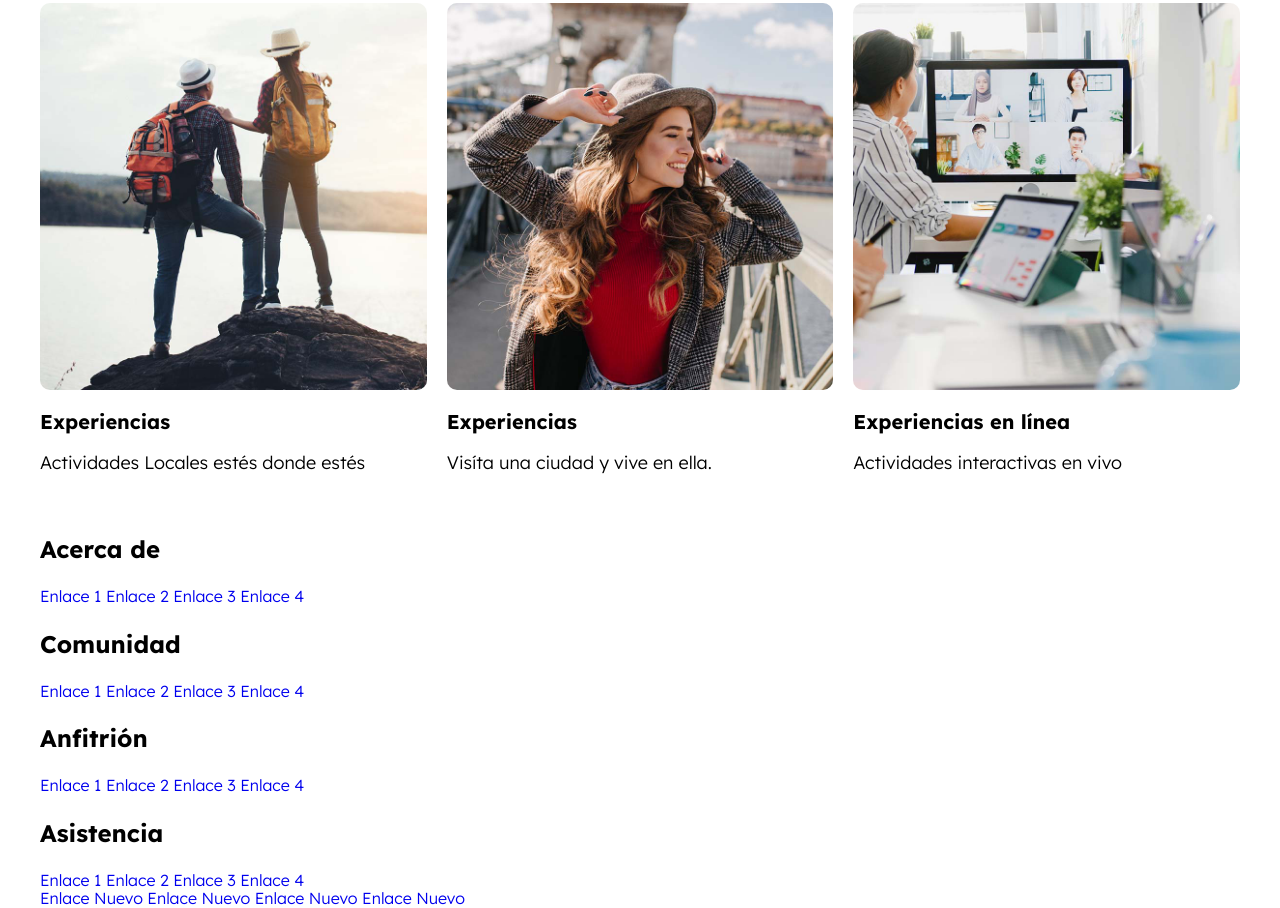
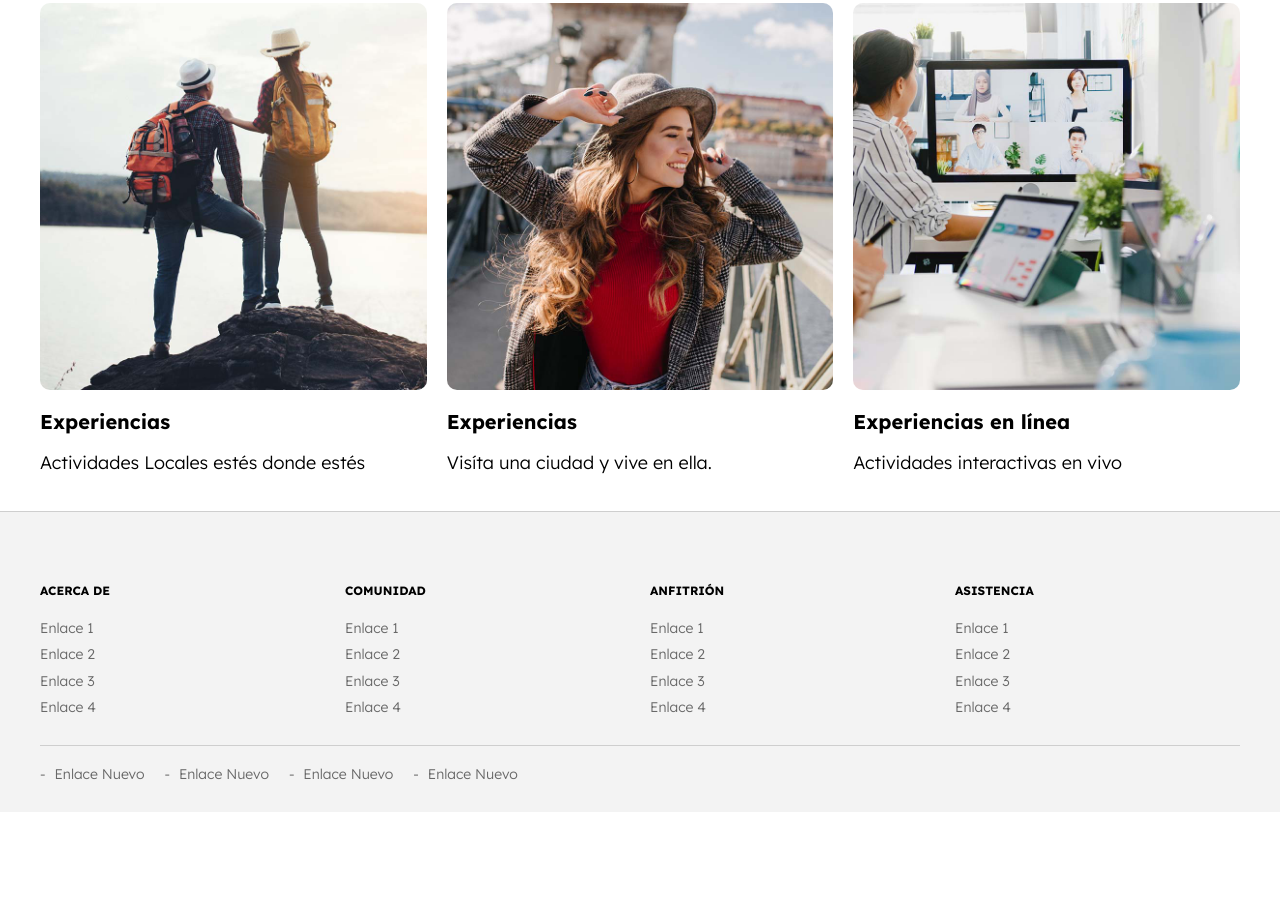
Before and after one commit to Naibaf93/Airbnb-home, a website: page index.html in a window 1280 px wide. Shown: the part 2302-3210 px from the top of the page. After the commit the page ends 3114 px from the top, so only its background shows below. Drawn offline with Linux system fonts and the light colour scheme.

Commit message:
css al footer

```diff
--- a/src/scss/app.scss
+++ b/src/scss/app.scss
@@ -1,3 +1,4 @@
 @use 'base';
 @use 'header';
 @use 'contenido';
+@use 'footer';
--- /dev/null
+++ b/src/scss/footer/_footer.scss
@@ -0,0 +1,52 @@
+@use '../base/variables' as v;
+@use '../base/mixins' as m;
+
+.footer {
+    background-color: lighten(v.$grisClaro, 7%);
+    border-top: 1px solid lighten(v.$gris, 40%);
+    padding-top: 5rem;
+    &__grid {
+        @include m.tablet {
+            @include m.grid(2, 2rem);
+        }
+
+        @include m.desktop {
+            @include m.grid(4, 2rem);
+        }
+    }
+
+    &__heading {
+        text-transform: uppercase;
+        font-size: 1.2rem;
+    }
+
+    &__enlace {
+        display: block;
+        color: v.$gris;
+        font-size: 1.4rem;
+        margin-bottom: 1rem;
+    }
+
+    &__barra {
+        border-top: 1px solid lighten(v.$gris, 40%);
+        margin-top: 2rem;
+        padding: 2rem 0;
+    }
+
+    &__barranav {
+        display: flex;
+        flex-direction: column;
+
+        @include m.tablet {
+            flex-direction: row;
+            gap: 2rem;
+        }
+    }
+
+    &__enlace--barra{
+        &::before {
+            content: ' - ';
+            margin-right: .5rem;
+        }
+    }
+}
--- /dev/null
+++ b/src/scss/footer/_index.scss
@@ -0,0 +1 @@
+@forward 'footer';
```
Also changed, not shown: build/css/app.css, 1 other file.
